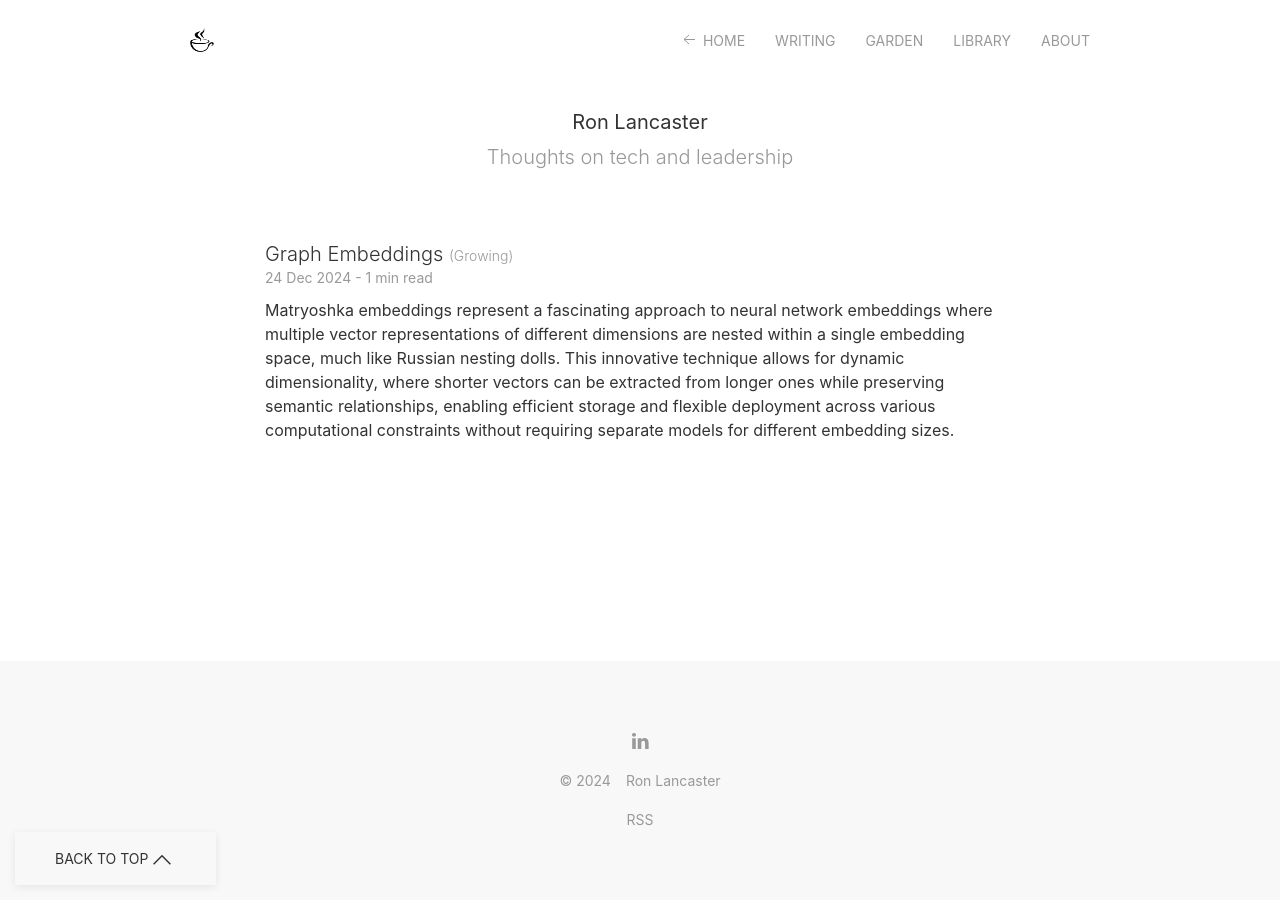
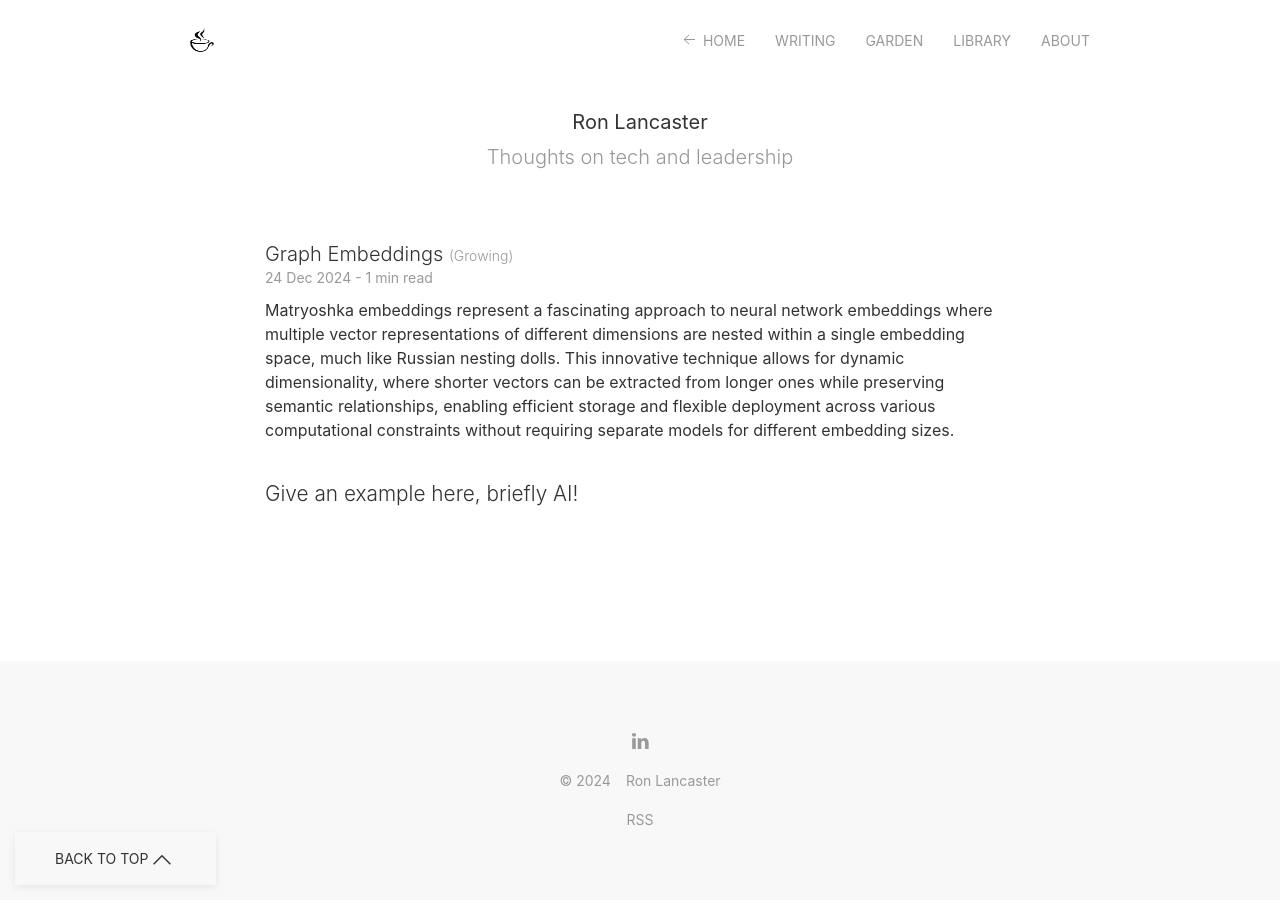
Before and after one commit to nyvyn/nyvyn.github.io, a Jekyll site: the page built from _notes/2024-12-24-graph-embeddings.markdown, in a window 1280 px wide. Built offline with Jekyll 4.4.1, drawn with Linux system fonts in a browser that asks for light colours.

Commit message:
docs: Add placeholder for Matryoshka embeddings example

```diff
--- a/_notes/2024-12-24-graph-embeddings.markdown
+++ b/_notes/2024-12-24-graph-embeddings.markdown
@@ -5,4 +5,10 @@
 status: Growing
 ---
 
-Matryoshka embeddings represent a fascinating approach to neural network embeddings where multiple vector representations of different dimensions are nested within a single embedding space, much like Russian nesting dolls. This innovative technique allows for dynamic dimensionality, where shorter vectors can be extracted from longer ones while preserving semantic relationships, enabling efficient storage and flexible deployment across various computational constraints without requiring separate models for different embedding sizes.
+Matryoshka embeddings represent a fascinating approach to neural network embeddings where multiple vector
+representations of different dimensions are nested within a single embedding space, much like Russian nesting dolls.
+This innovative technique allows for dynamic dimensionality, where shorter vectors can be extracted from longer ones
+while preserving semantic relationships, enabling efficient storage and flexible deployment across various computational
+constraints without requiring separate models for different embedding sizes.
+
+# Give an example here, briefly AI!
```
